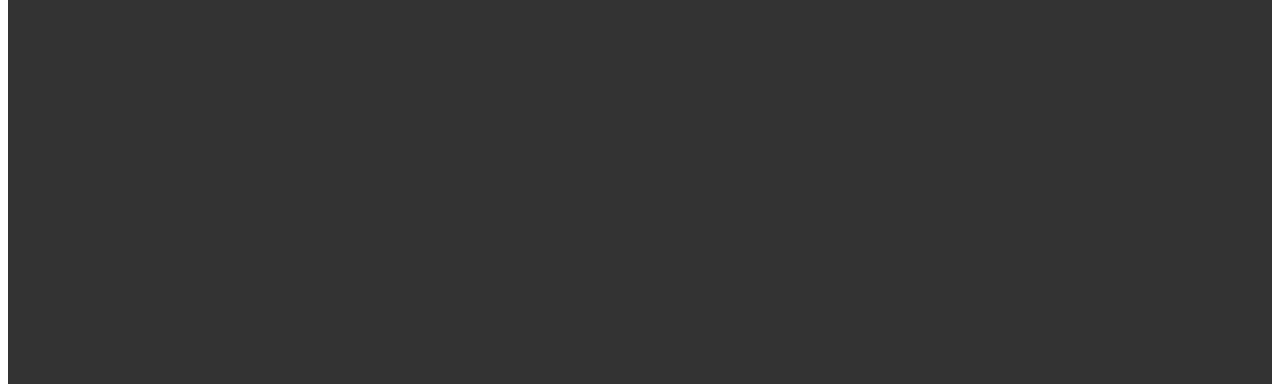
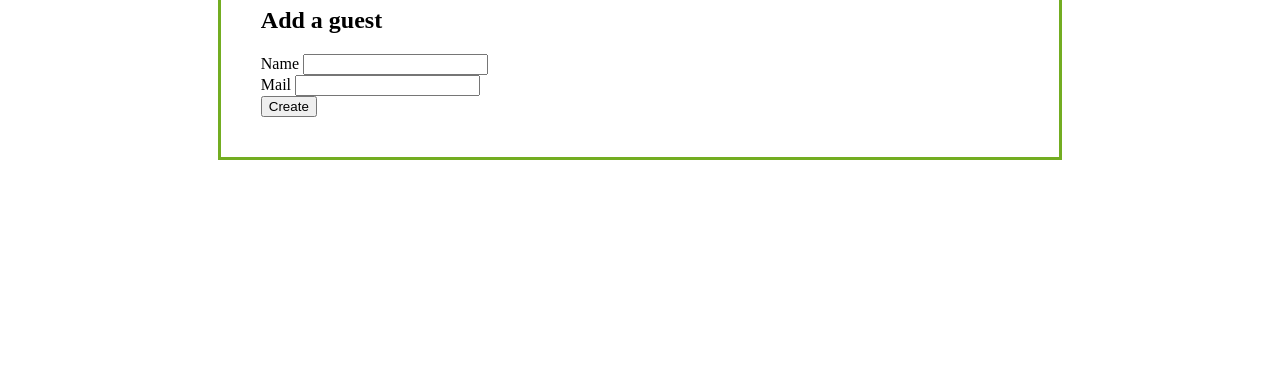
Before and after one commit to laasyasree/hotel, a website: page guests/guests.html in a window 1280 px wide. Shown: the part 416-808 px from the top of the page. Drawn offline with Linux system fonts and the light colour scheme.

Commit message:
Update guests.html

```diff
--- a/guests/guests.html
+++ b/guests/guests.html
@@ -7,11 +7,6 @@
 
     <title>Guests</title>
     <style>
-        .second{
-            background-color: rgba(0,0,0,0.8);
-            margin-top: -300px;
-            height: 100vh;
-        }
         .newguest{
             margin: auto;
   width: 60%;
```
